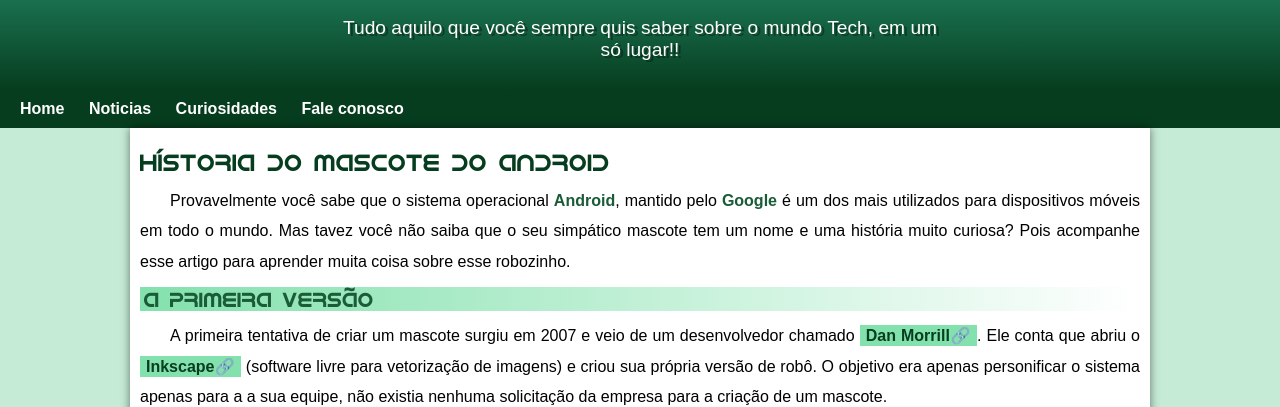
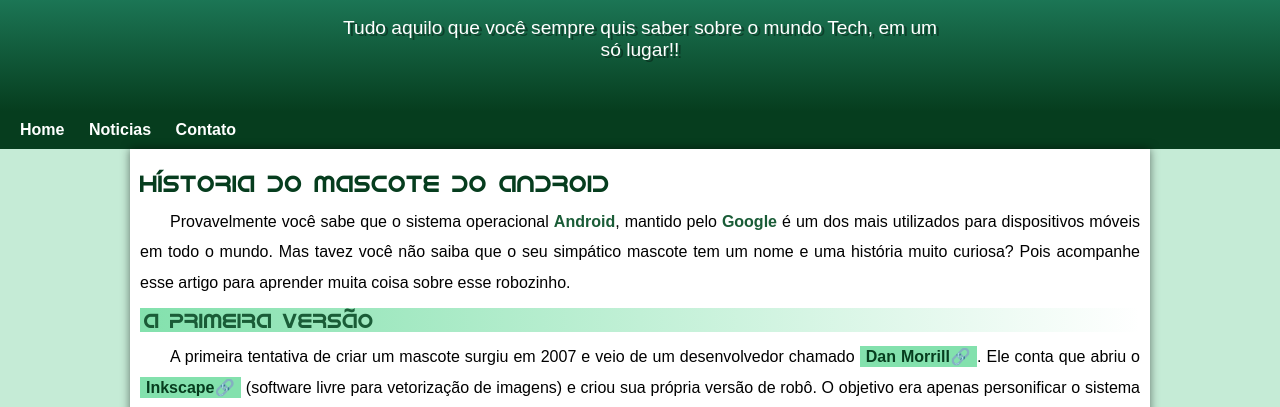
Before and after one commit to carlosdanielassis/android, a plain HTML site: page index.html in a window 1280 px wide. Shown: the part 100-507 px from the top of the page. Drawn offline with Linux system fonts and the light colour scheme.

Commit message:
original corrigido

```diff
--- a/estilo/style.css
+++ b/estilo/style.css
@@ -60,7 +60,7 @@ header > p {
     padding-right: 10px;
     padding-left: 10px;
     margin: auto;
-    margin-bottom: 50px;
+    padding-bottom: 50px;
     text-shadow: 3px 2px 0px rgba(0, 0, 0, 0.363);
 }
 
--- a/index.html
+++ b/index.html
@@ -15,8 +15,7 @@
     <nav>
         <a href="#">Home</a>
         <a href="#">Noticias</a>
-        <a href="#">Curiosidades</a>
-        <a href="#">Fale conosco</a>
+        <a href="#">Contato</a>
     </nav>
     <main>
         <article>
```
